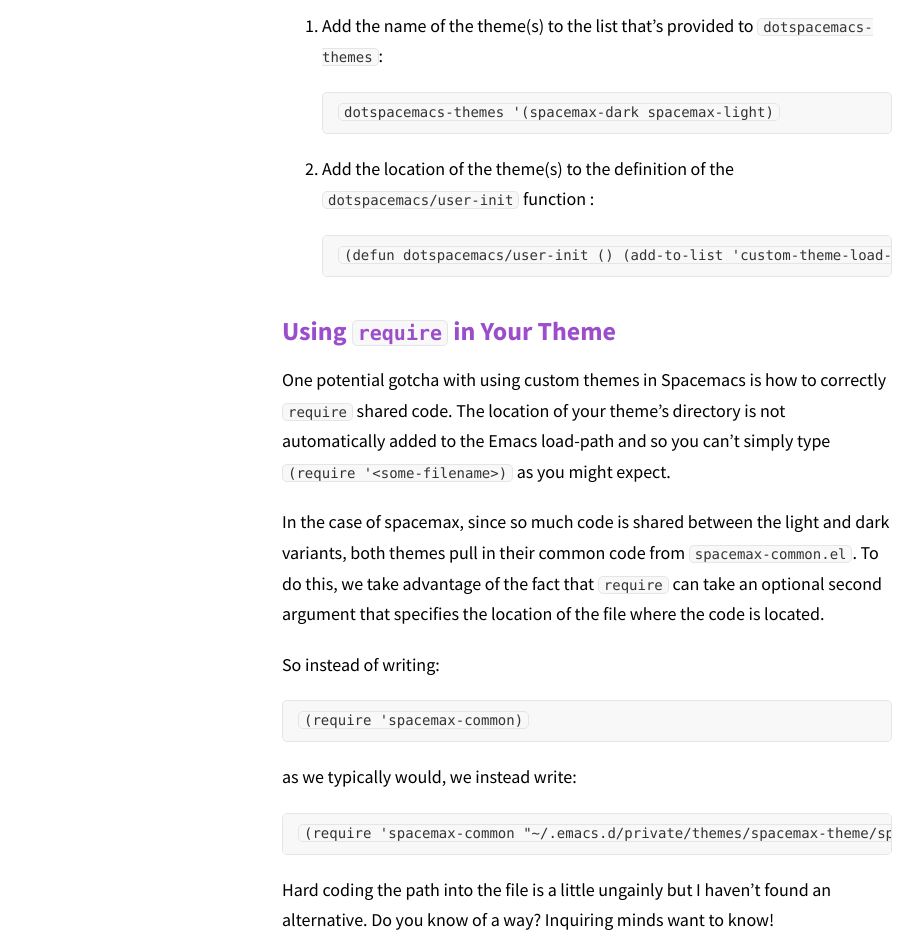
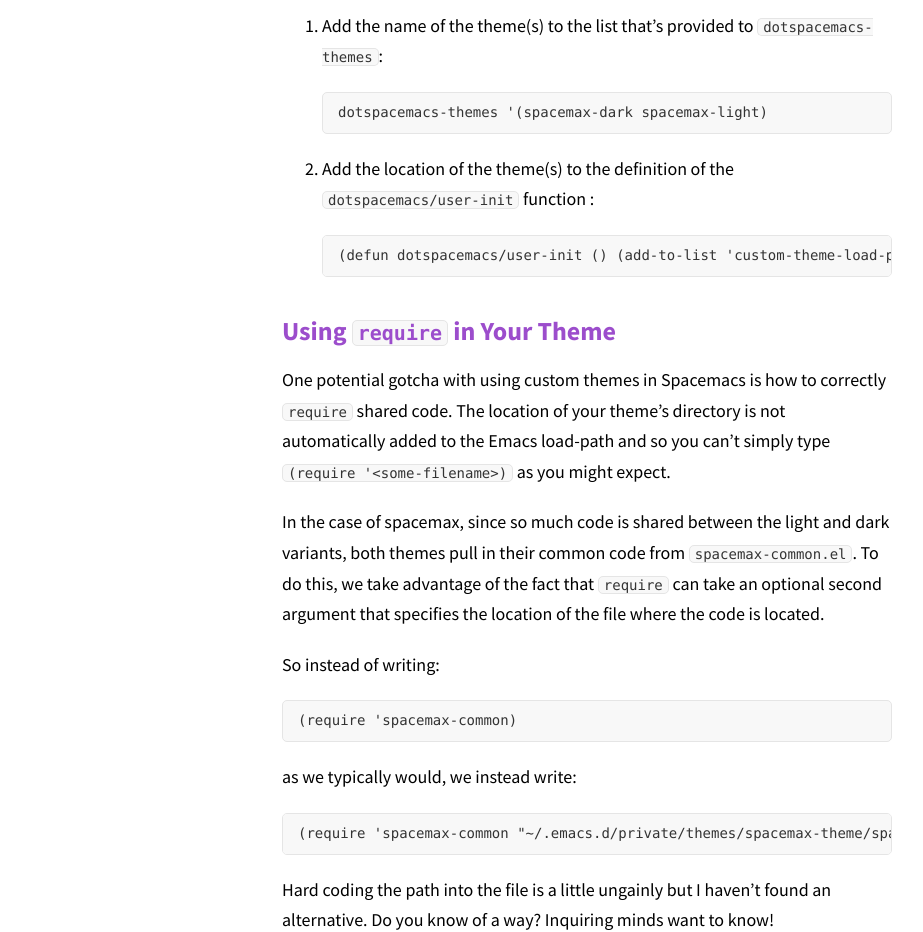
Before and after one commit to pyrmont/articles.inqk.net, a Jekyll site: the page built from _posts/2019-02-12-how-to-spacemacs-custom-themes.md, in a window 1280 px wide. Shown: the part 568-1500 px from the top of the page, without its empty margins (178-1101 px from the left). Built offline with Jekyll 4.4.1, drawn with Linux system fonts in a browser that asks for light colours; Markdown is read by kramdown in place of the engine named in the settings.

Commit message:
Wrap code blocks in <code> tag
Previously code blocks would consist of <pre> and <div> tags only. However,
this causes issues in RSS readers which do not render the code blocks
correctly if they are not in this form. This commit ensures that code blocks
consist of both a <pre> and <code> tag and adjusts the CSS styling as
appropriate.

```diff
--- a/_plugins/commonmarker-syntax-highlighter.rb
+++ b/_plugins/commonmarker-syntax-highlighter.rb
@@ -27,7 +27,9 @@
         lang_class = (lang == '') ? 'txt' : lang
         html = <<~HTML
                  <pre class="code highlight language-#{lang_class}">
-                   #{formatter.format(lexer.lex(code))}
+                   <code>
+                     #{formatter.format(lexer.lex(code))}
+                   </code>
                  </pre>
                HTML
       end
--- a/_sass/elements/code.scss
+++ b/_sass/elements/code.scss
@@ -1,6 +1,6 @@
 @import "../other/rouge";
 
-code, pre, div.code {
+code, pre {
   background: #f8f8f8;
   border: 1px solid #e5e5e5;
   border-radius: 5px;
@@ -34,14 +34,23 @@
   }
 }
 
-pre, div.code {
+pre {
   font-size: 14px;
   margin: 0 0 $bottom-margin;
   overflow-x: auto;
   padding: 8px 15px;
   white-space: nowrap;
+
+  > code {
+    background: inherit;
+    border: none;
+    border-radius: 0;
+    color: inherit;
+    display: block;
+    padding: 0;
+
+    > div {
+      white-space: pre;
+    }
+  }
 }
-
-pre > div {
-  white-space: pre;
-}
```
